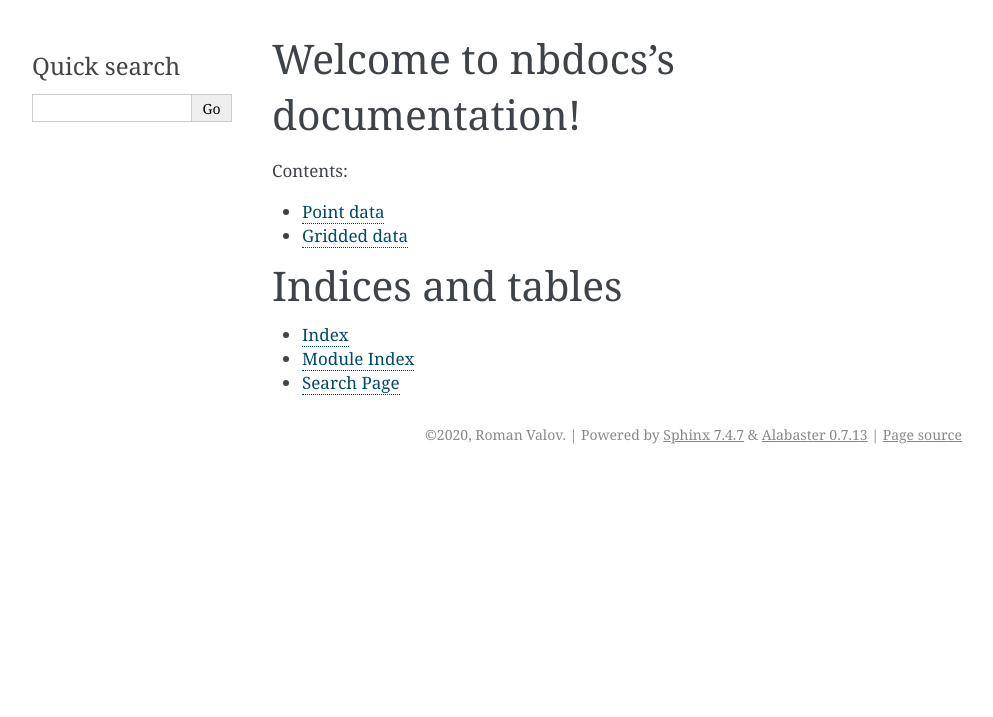
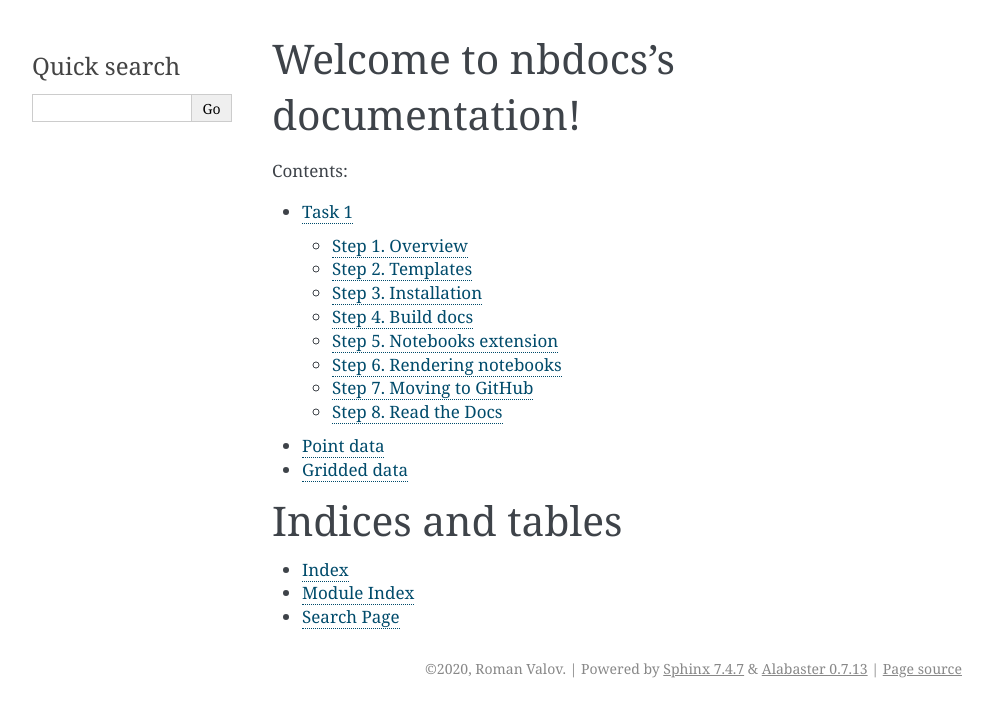
Before and after one commit to RomanValov/jnbdoc, a Sphinx documentation site: the page built from docs/index.rst, in a window 1280 px wide. Shown: the top 717 px of the page, without its empty margins (148-1141 px from the left). Built offline with Sphinx 7.4.7, drawn with Linux system fonts in a browser that asks for light colours; some of the changed lines change nothing that is shown.

Commit message:
add: task for jupyter notebooks on rtd

```diff
--- a/docs/index.rst
+++ b/docs/index.rst
@@ -10,6 +10,7 @@ Welcome to nbdocs's documentation!
    :maxdepth: 2
    :caption: Contents:
 
+   task.01
    maps
 
 
--- /dev/null
+++ b/docs/task.01.rst
@@ -0,0 +1,138 @@
+Task 1
+======
+
+Hi, Erik. In this document I will guide you step-by-step into process of creating and deploying docs example to RTD.
+As you've requested the docs will have Jupyter Notebook.
+
+Step 1. Overview
+~~~~~~~~~~~~~~~~
+
+The RTD service is a document-hosting service for GitHub-hosted projects.
+It's free and it's only supposed to host documentation projects, not custom sites or files.
+
+RTD is built on top of widely-used Sphinx project ( https://www.sphinx-doc.org/en/master/ ).
+Sphinx is documentation generator, it produces documentation in various formats (primarily html) from templates files.
+
+Step 2. Templates
+~~~~~~~~~~~~~~~~~
+
+Sphinx templates are just text files formatted using RST markup language.
+RST is similar to Markdown (markup language used in GitHub readme files or StackOverflow posts).
+
+To get the idea of RST and learn basic constructs please read following doc:
+
+https://www.sphinx-doc.org/en/master/usage/restructuredtext/basics.html
+
+It's actually possible to use Markdown to write tempates for Sphinx however I've never used this possibility before.
+
+Step 3. Installation
+~~~~~~~~~~~~~~~~~~~~
+
+At first you have to install the Sphinx document generator on your system. If you're using Ubuntu run::
+
+    sudo apt-get install python3-sphinx
+
+Alternatively you could use ``pip3`` command to install ``sphinx`` package from PyPI repository::
+
+    sudo pip3 install sphinx
+
+Please note that there is python2 and python3 version of Sphinx could be available in your repository.
+You should prefer the same version as your primary project uses (Sphinx analyzes your python code to build documentation).
+Also please ensure you have only one version installed because you could get conflicts in ohter case.
+
+Once installation completed, go to your source code directory and run::
+
+    sphinx-quickstart
+
+This wizard will ask you several questions about your project and configuration options.
+It's safe to keep with defaults for all the configuration options, just ensure to set proper project name, author and version.
+
+Take a minute to consider the structure of your sources. You should keep your \*.ipynb files in the root of documentation.
+
+Step 4. Build docs
+~~~~~~~~~~~~~~~~~~
+
+When wizard completes you should find following files in your repository::
+
+     conf.py (configuration)
+     index.rst (home page template)
+     Makefile (build scripts for Linux)
+     make.bat (build scripts for Windows)
+
+Directory could contain other files and subdirectories but they're not importrant.
+
+In order to build html version of your docs run following command::
+
+     make html
+
+This command will generate html docs in ``_build/html`` subdirectory (if you haven't changed the defaults)
+Now you can navigate with your file explorer to this directory and open ``index.html`` file in your browser.
+If you're on Ubuntu you could run following command without leaving the console::
+
+     xdg-open _build/html/index.html
+
+Step 5. Notebooks extension
+~~~~~~~~~~~~~~~~~~~~~~~~~~~
+
+Hope everything is working fine and you were able to see your documentation stub in the browser.
+You could freely try various formatting constructs according to previously mentioned RST primer.
+But for the sake of simplicity I will continue to show you how to integrate Jupyter Notebooks.
+
+Sphinx is extensible software and in order to render Jupyter Notebooks you have to install ``nbsphinx`` extension.
+
+If you're on Ubuntu you should run::
+
+    sudo apt-get install python3-nbsphinx
+
+Alternatively you could install PyPI version of the package::
+
+    sudo pip3 install nbshpinx
+
+Now you should enable the extension in the ``conf.py``. Open the file with your favorite editor and find ``extensions`` stanza. Add ``'nbsphinx'`` to the list of extensions, i.e.::
+
+    extensions = ['nbsphinx']
+
+Step 6. Rendering notebooks
+~~~~~~~~~~~~~~~~~~~~~~~~~~~
+
+Now it's time to add your notebook to the docs. Make sure you have you \*.ipynb file in the same directory with ``index.rst``.
+Open ``index.rst`` with your favorite editor.
+By default the auto-generated file has Table of Contents and several standard links.
+You should modify table of contents and add the name of your \*.ipynb file to the list.
+The \.ipynb extension should be omitted. Also make sure your entry is idented on the same level as colon-marked stanzas::
+
+    .. toctree::
+        :maxdepth: 2
+        :caption: Contents:
+
+        maps
+
+As you see in my case I've added ``maps`` entry to the list.
+It's actually a copy of ``python_maps_example.ipynb`` from your repository renamed for the sake of convenience.
+
+Once ready please you could run the build again and check results in your browser.
+Based on the file found in your repository you will get pair of links at your ``index.html``.
+Each of the links will point to sub-section in newly created \*.html file built from your notebook.
+
+Step 7. Moving to GitHub
+~~~~~~~~~~~~~~~~~~~~~~~~
+
+If everything is working fine locally it's time to move to public hosting.
+In order to do that you should commit and upload your files to your GitHub repository.
+
+The following files should be commited and pushed to the repository::
+
+    index.rst <your-noteook-file>.ipynb conf.py
+
+As of ``Makefile`` and ``make.bat`` -- they're just convenient wrappers for local builds and not required for RTD.
+
+You could check that GitHub will render not only \*.ipynb files in it's web-interface, but also \*.rst files.
+
+Step 8. Read the Docs
+~~~~~~~~~~~~~~~~~~~~~
+
+When your files will be available on GitHub it's time to register an account on ReadTheDocs and link your GitHub repository.
+
+Go to https://readthedocs.org/accounts/login/ and press the ``Sign in with GitHub`` button.
+
+In the profile page of ReadTheDocs you will find ``Import project`` button, use it and select your repository from the list.
```
